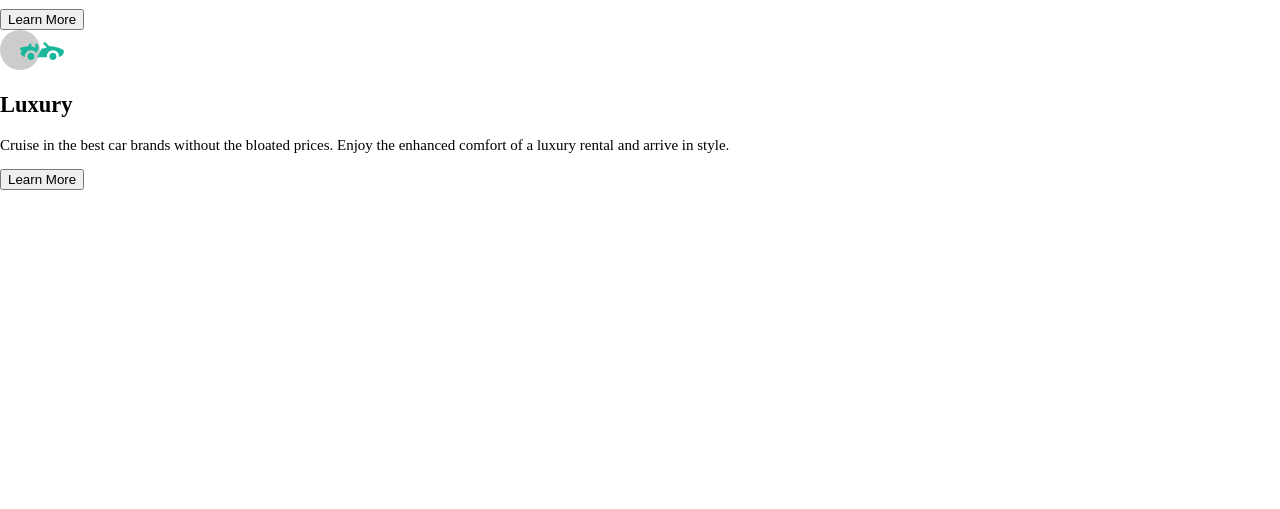
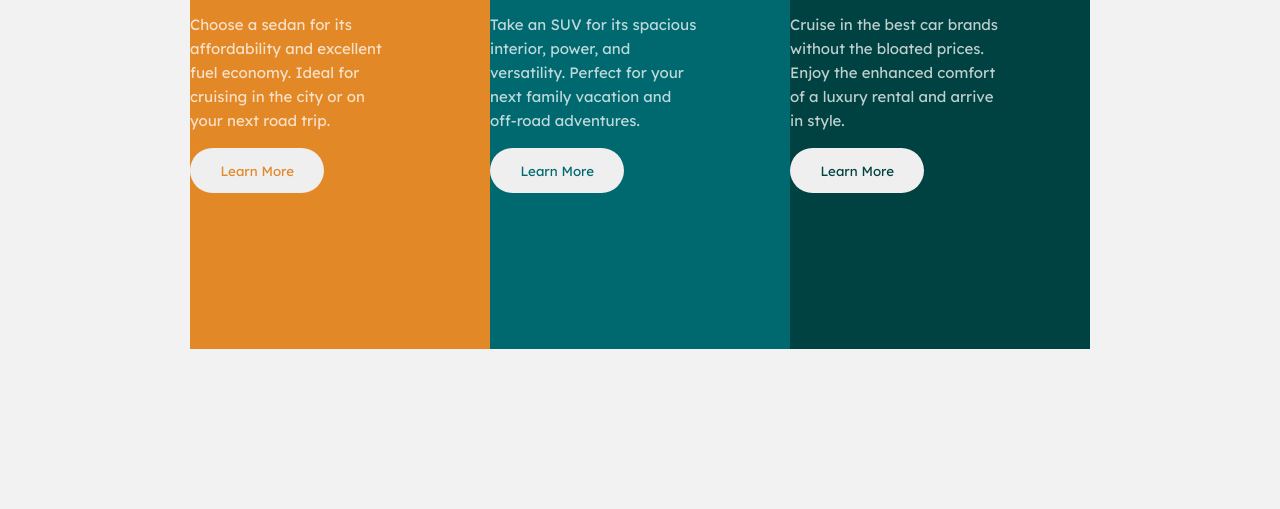
Before and after one commit to agusscript/3-column-preview-card-component, a plain HTML site: page index.html in a window 1280 px wide. Shown: the part 291-800 px from the top of the page. Drawn offline with Linux system fonts and the light colour scheme.

Commit message:
Add card styles

```diff
--- a/index.html
+++ b/index.html
@@ -10,23 +10,23 @@
 <body>
   <main>
     <div class="card-container">
-      <div class="first-card">
+      <div class="first card">
         <img src="images/icon-sedans.svg" alt="car icon">
-        <h2>Sedans</h2>
+        <h2>SEDANS</h2>
         <p>Choose a sedan for its affordability and excellent fuel economy. Ideal for cruising in the city
         or on your next road trip.</p>
         <button>Learn More</button>
       </div>
       <div class="second card">
         <img src="images/icon-suvs.svg" alt="car icon">
-        <h2>SUVs</h2>
+        <h2>SUVS</h2>
         <p>Take an SUV for its spacious interior, power, and versatility. Perfect for your next family vacation
         and off-road adventures.</p>
         <button>Learn More</button>
       </div>
-      <div class="third-card">
+      <div class="third card">
         <img src="images/icon-luxury.svg" alt="car icon">
-        <h2>Luxury</h2>
+        <h2>LUXURY</h2>
         <p>Cruise in the best car brands without the bloated prices. Enjoy the enhanced comfort of a luxury
         rental and arrive in style.</p>
         <button>Learn More</button>
--- a/styles.css
+++ b/styles.css
@@ -13,5 +13,68 @@ body {
     margin: 0;
     padding: 0;
     box-sizing: border-box;
+    height: 100vh;
+    width: 100%;
     font-size: 15px;
+    background-color: var(--Very-light-gray);
 }
+
+main {
+    height: 100vh;
+    display: flex;
+    justify-content: center;
+    align-items: center;
+}
+
+.card-container {
+    display: flex;
+}
+
+.card {
+    width: 300px;
+    height: 480px;
+}
+
+.card h2 {
+    color: var(--Very-light-gray);
+    font-family: 'Big Shoulders Display', sans-serif;
+    font-size: 2.2rem;
+}
+
+.card p {
+    color: var(--Transparent-white);
+    font-family: 'Lexend Deca', sans-serif;
+    width: 70%;
+    line-height: 1.5rem;
+}
+
+.card button {
+    padding: 0.9rem 1.9rem;
+    font-family: 'Lexend Deca', sans-serif;
+    border: none;
+    border-radius: 2rem;
+}
+
+.first {
+    background-color: var(--Bright-orange);
+}
+
+.first button {
+    color: var(--Bright-orange);
+}
+
+.second {
+    background-color: var(--Dark-cyan);
+}
+
+.second button {
+    color: var(--Dark-cyan);
+}
+
+.third {
+    background-color: var(--Very-dark-cyan);
+}
+
+.third button {
+    color: var(--Very-dark-cyan);
+}
```
